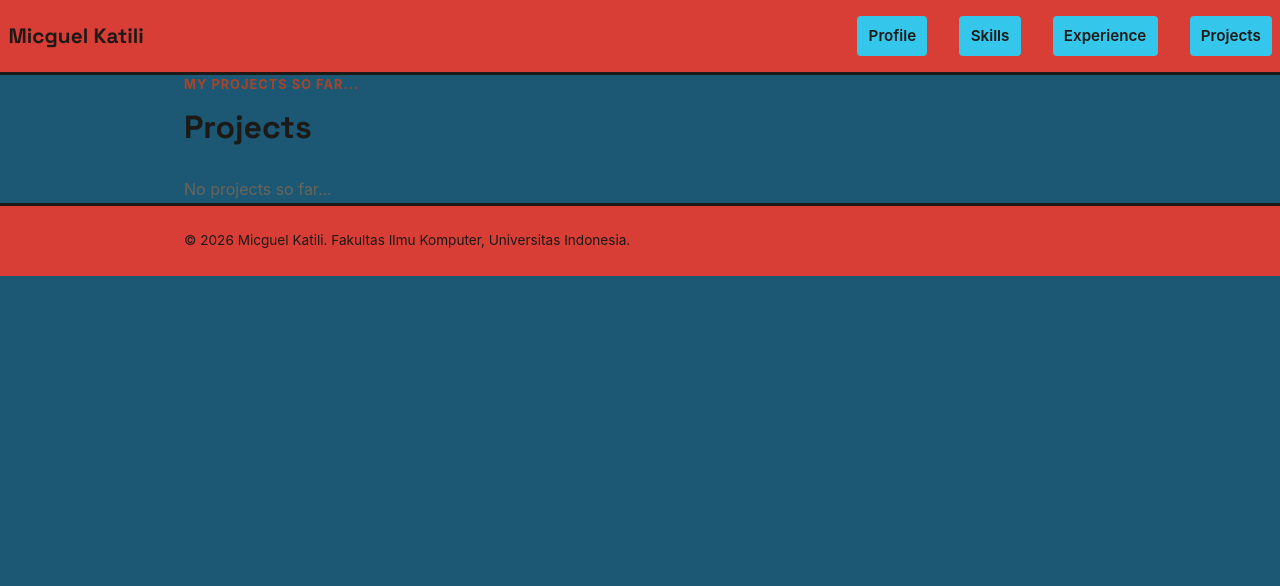
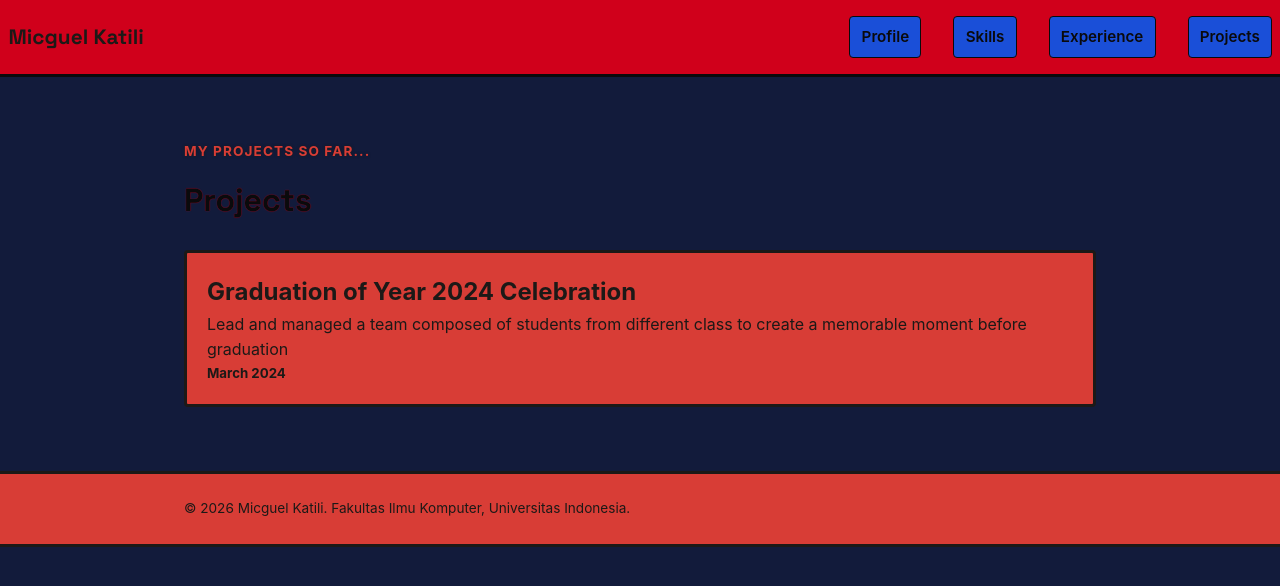
Before and after one commit to Mic-guel/myportofolio, a Django app: page /project/ in a window 1280 px wide. Shown: the top 586 px of the page. Run offline with Django 5.2, Linux system fonts and the light colour scheme; data comes from the database, SQL or seed files in the repository; data that the repository does not hold is empty.

Commit message:
Worked on Projects page

```diff
--- a/main/models.py
+++ b/main/models.py
@@ -6,7 +6,8 @@ class Project(models.Model):
     id = models.UUIDField(primary_key=True, default=uuid.uuid4, editable=False)
     title = models.CharField(max_length=255)
     description = models.TextField()
-    date = models.DateField(default=timezone.now)
+    month_year = models.CharField(max_length=31,default="")
+    pict = models.URLField(blank=True, null=True)
 
     def __str__(self):
         return self.title
--- a/static/css/style.css
+++ b/static/css/style.css
@@ -18,12 +18,25 @@
     --blue: #1c5874;
     --light-blue: #34c6eb;
     --yellow: #f9e94a;
+
+    --black-p: #0a0a0c;
+    --blue-p: #121b3b;
+    --lightblue-p: #1a4fd8;
+    --red-p: #d0001b;
+    --white-p: #e3e8ee;
 }
 
 body {
     font-family: -apple-system, "Segoe UI", Roboto, Helvetica, Arial, sans-serif;
     color: var(--ink);
     background-color: var(--blue);
+    line-height: 1.6;
+}
+
+.bodyforp {
+    font-family: -apple-system, "Segoe UI", Roboto, Helvetica, Arial, sans-serif;
+    color: var(--ink);
+    background-color: var(--blue-p);
     line-height: 1.6;
 }
 
@@ -36,9 +49,13 @@ h1 {
     padding: 0.5px;
 }
 
-.project-section h1 {
-    margin: 0.4rem 0 1.5rem;
-    font-size: 2rem;
+.project-darken-h1 {
+    color: var(--black-p);
+    text-shadow: 0 0 1px var(--red-p);
+}
+
+.project-section {
+    padding: 4rem 0;
 }
 
 .project-grid {
@@ -47,34 +64,16 @@ h1 {
     gap: 1rem;
 }
 
+.project-section h1 {
+    margin: 0.4rem 0 1.5rem;
+    font-size: 2rem;
+}
+
 .project-card {
     padding: 1.25rem;
-    background-color: #fff;
-    border: 1px solid var(--line);
+    background-color: var(--red);
+    border: 3px solid var(--ink);
     border-radius: var(--radius);
-}
-
-.project-category {
-    color: var(--accent-dark);
-    font-size: 0.75rem;
-    font-weight: 700;
-    text-transform: uppercase;
-}
-
-.project-card h2 {
-    margin: 0.5rem 0;
-    font-size: 1.25rem;
-}
-
-.project-description,
-.empty-state {
-    color: var(--text-muted);
-}
-
-
-.experience-section {
-    padding: 4rem 0;
-    border-top: 1px solid var(--line);
 }
 
 .section-kicker {
@@ -83,6 +82,52 @@ h1 {
     font-weight: 700;
     letter-spacing: 0.08em;
     text-transform: uppercase;
+}
+
+.headerforp {
+    border-bottom: 3px solid var(--black-p);
+}
+
+.headerforp nav {
+    display: flex;
+    gap: 2rem;
+}
+
+.headerforp nav a {
+    color: var(--black-p);
+    text-decoration: none;
+    font-size: 0.95rem;
+}
+
+.containerforp {
+    display: flex;
+    justify-content: space-between;
+    align-items: center;
+    padding: 1rem 0.5rem;
+    background-color: var(--red-p);
+    max-width: none;
+}
+
+.top-right-p {
+    display: inline-block;
+    font-size: 0.85rem;
+    font-weight: 600;
+    text-decoration: none;
+    color: var(--paper);
+    background-color: var(--lightblue-p);
+    border-radius: var(--radius);
+    padding: 0.5rem 0.7rem;
+    transition: background-color 0.2s ease;
+    border: 1px solid var(--black-p);
+}
+
+.top-right-p:hover {
+    background-color: var(--blue-p);
+}
+
+.experience-section {
+    padding: 4rem 0;
+    border-top: 1px solid var(--line);
 }
 
 .experience-section h1 {
@@ -305,7 +350,7 @@ h1 {
     aspect-ratio: 1 / 1;
     object-fit: cover;
     border-radius: var(--radius);
-    border: 3px solid var(--yellow);
+    border: 7px solid var(--ink);
 }
 
 .site-footer {
@@ -313,6 +358,7 @@ h1 {
     color: var(--ink);
     font-size: 0.85rem;
     border-top: 3px solid var(--ink);
+    border-bottom: 3px solid var(--ink);
     background-color: var(--red);
 }
 
--- a/templates/index.html
+++ b/templates/index.html
@@ -13,7 +13,7 @@
     <header class="site-header">
         <div class="container">
             <a href="#profile" class="brand">{{ name }}</a>
-            <nav class="top-right-parent">
+            <nav>
                 <a class="top-right" href="{% url 'main:show_main' %}">Profile</a>
                 <a class="top-right" href="#skills">Skills</a>
                 <a class="top-right" href="{% url 'main:show_experience' %}">Experience</a>
@@ -30,7 +30,6 @@
                     <h1>{{ name }}</h1>
                 </div>
                 <div class="hero-photo">
-                    <div class="photo-block"></div>
                     <img class="avatar" src="/static/img/MicguelKatili_HalfBody.jpg" alt="Photo of {{ name }}">
                 </div>
                 <div class="hero-details">
--- a/templates/project.html
+++ b/templates/project.html
@@ -9,15 +9,15 @@
     <link href="https://fonts.googleapis.com/css2?family=Space+Grotesk:wght@500;700&display=swap" rel="stylesheet">
     <link rel="stylesheet" href="/static/css/style.css">
 </head>
-<body>
-    <header class="site-header">
-        <div class="container">
+<body class="bodyforp">
+    <header class="headerforp">
+        <div class="containerforp">
             <a href="{% url 'main:show_main' %}" class="brand">{{ name }}</a>
             <nav>
-                <a class="top-right" href="{% url 'main:show_main' %}">Profile</a>
-                <a class="top-right" href="{% url 'main:show_main' %}#skills">Skills</a>
-                <a class="top-right" href="{% url 'main:show_experience' %}">Experience</a>
-                <a class="top-right" href="{% url 'main:show_project' %}">Projects</a>
+                <a class="top-right-p" href="{% url 'main:show_main' %}">Profile</a>
+                <a class="top-right-p" href="{% url 'main:show_main' %}#skills">Skills</a>
+                <a class="top-right-p" href="{% url 'main:show_experience' %}">Experience</a>
+                <a class="top-right-p" href="{% url 'main:show_project' %}">Projects</a>
             </nav>
         </div>
     </header>
@@ -25,19 +25,17 @@
     <main>
         <section class="project-section" id="project">
             <div class="container">
-                <p class="section-kicker">My projects so far...</p>
-                <h1>Projects</h1>
+                <p class="hero-kicker">My projects so far...</p>
+                <h1 class="project-darken-h1">Projects</h1>
 
                 <div class="project-grid">
                     {% for project in project_list %}
                         <article class="project-card">
-                            <span class="project-category">
-                                {{ project.get_category_display }}
-                            </span>
                             <h2>{{ project.title }}</h2>
                             <p class="project-description">
                                 {{ project.description }}
                             </p>
+                            <h5>{{ project.month_year }}</h5>
                         </article>
                     {% empty %}
                         <p class="empty-state">
```
Also changed, not shown: templates/experience.html (+4 -4 lines), db.sqlite3, main/migrations/0002_remove_project_date_project_month_year_project_pict.py (added).
